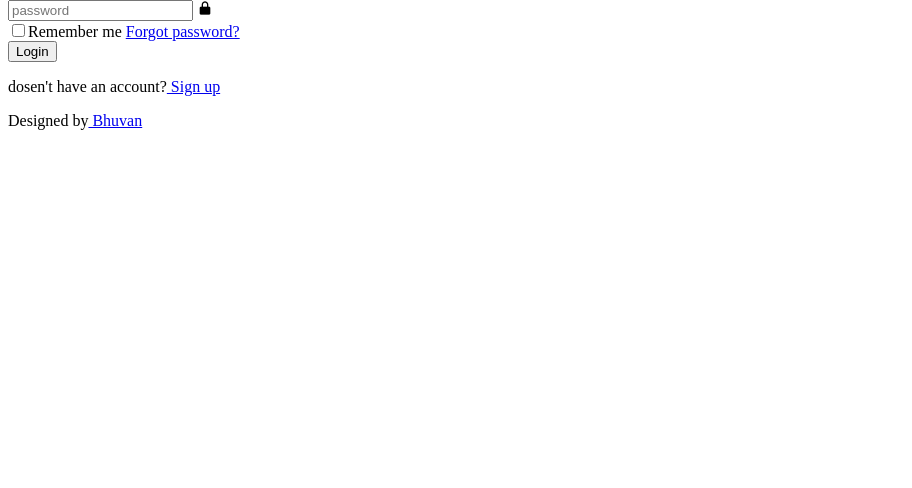
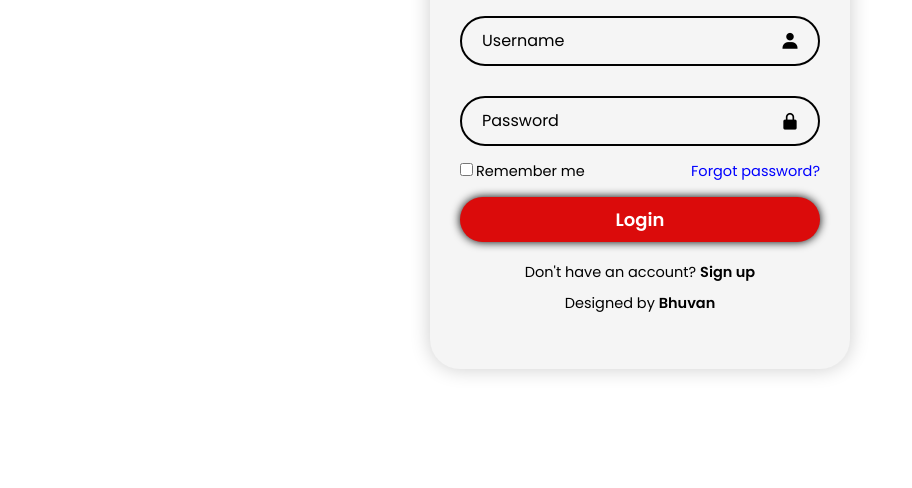
Before and after one commit to Bhuvan-Anupoju/Pinterest-Login-Page, a plain HTML site: page index.html in a window 1280 px wide. Shown: the part 312-800 px from the top of the page, without its empty margins (0-912 px from the left). Drawn offline with nearby package versions, Linux system fonts and the light colour scheme.

Commit message:
Update index.html

```diff
--- a/index.html
+++ b/index.html
@@ -1,39 +1,205 @@
 <!DOCTYPE html>
-<html lang="UTF-8">
+<html lang="en">
   <head>
     <meta charset="UTF-8" />
-    <link rel="shortcut icon" type="pinterest-icon" href="https://www.freepnglogos.com/uploads/pinterest-icon-transparent-background-5.png">
-    <meta http-equiv="X-UA-Compatible" content="IE=edge">
-    <meta name="viewpoart" content="width=device-width",initial-scale=1.0"></meta>
+    <link
+      rel="shortcut icon"
+      type="image/png"
+      href="https://www.freepnglogos.com/uploads/pinterest-icon-transparent-background-5.png"
+    />
+    <meta http-equiv="X-UA-Compatible" content="IE=edge" />
+    <meta name="viewport" content="width=device-width, initial-scale=1.0" />
     <title>pinterest.com</title>
-    <link rel="stylesheet" href="style.css">
-    <link href='https://unpkg.com/boxicons@2.1.4/css/boxicons.min.css' rel='stylesheet'>
+
+    <link
+      href="https://unpkg.com/boxicons@2.1.4/css/boxicons.min.css"
+      rel="stylesheet"
+    />
+    <style>
+      @import url("https://fonts.googleapis.com/css2?family=Poppins:wght@300;400;500;600;700;800;900&display=swap");
+
+      * {
+        margin: 0;
+        padding: 0;
+        box-sizing: border-box;
+        font-family: "Poppins", sans-serif;
+      }
+
+      body {
+        display: flex;
+        justify-content: center;
+        align-items: center;
+        min-height: 100vh;
+
+        background-repeat: no-repeat;
+        background-size: cover;
+        background-position: center;
+        padding: 20px;
+      }
+
+      .wrapper {
+        width: 100%;
+        max-width: 420px;
+        background: whitesmoke;
+        color: black;
+        border-radius: 30px;
+        padding: 40px 30px;
+        box-shadow: 0 0 20px rgba(0, 0, 0, 0.2);
+      }
+
+      .wrapper h1 {
+        text-align: center;
+        color: rgb(214, 8, 8);
+        font-size: 60px;
+      }
+
+      .wrapper h2 {
+        text-align: center;
+        font-size: 32px;
+      }
+
+      .input-box {
+        position: relative;
+        width: 100%;
+        height: 50px;
+        margin: 30px 0;
+      }
+
+      .input-box input {
+        width: 100%;
+        height: 100%;
+        background: transparent;
+        border: 2px solid black;
+        border-radius: 40px;
+        font-size: 16px;
+        padding: 20px 45px 20px 20px;
+        outline: none;
+        color: black;
+      }
+
+      .input-box input::placeholder {
+        color: black;
+      }
+
+      .input-box i {
+        position: absolute;
+        right: 20px;
+        top: 50%;
+        transform: translateY(-50%);
+        font-size: 20px;
+      }
+
+      .remember-forgot {
+        display: flex;
+        justify-content: space-between;
+        font-size: 14.5px;
+        margin: -15px 0 15px;
+        flex-wrap: wrap;
+        gap: 10px;
+      }
+
+      .remember-forgot label input {
+        accent-color: blue;
+        margin-right: 3px;
+      }
+
+      .remember-forgot a {
+        color: blue;
+        text-decoration: none;
+      }
+
+      .remember-forgot a:hover {
+        text-decoration: underline;
+      }
+
+      .btn {
+        width: 100%;
+        height: 45px;
+        background: rgb(219, 11, 11);
+        border: none;
+        border-radius: 40px;
+        box-shadow: 0 0 10px black;
+        cursor: pointer;
+        font-size: 18px;
+        color: white;
+        font-weight: 600;
+        transition: background 0.3s ease;
+      }
+
+      .btn:hover {
+        background-color: rgba(255, 0, 0, 0.815);
+      }
+
+      .btn:active {
+        background-color: black;
+      }
+
+      .register-link {
+        font-size: 14.5px;
+        text-align: center;
+        margin: 20px 0 15px;
+      }
+
+      .register-link p {
+        margin-top: 10px;
+      }
+
+      .register-link a {
+        color: black;
+        text-decoration: none;
+        font-weight: 600;
+      }
+
+      .register-link a:hover {
+        text-decoration: underline;
+      }
+
+      /* Responsive */
+      @media (max-width: 480px) {
+        .wrapper {
+          padding: 30px 20px;
+        }
+
+        .wrapper h1 {
+          font-size: 50px;
+        }
+
+        .wrapper h2 {
+          font-size: 26px;
+        }
+
+        .btn {
+          font-size: 16px;
+        }
+      }
+    </style>
   </head>
   <body>
     <div class="wrapper">
-      <form action="">
-        <h1 style="color:rgb(214, 8, 8); font-size:80px;"><i class='bx bxl-pinterest'></i></h1>
-        <h2 style="font-size:45px;">Welcome to pinterest</h2>
+      <form action="#">
+        <h1><i class="bx bxl-pinterest"></i></h1>
+        <h2>Welcome to Pinterest</h2>
         <div class="input-box">
-          <input type="text" placeholder="Username" required>
-          <i class='bx bxs-user'></i>
+          <input type="text" placeholder="Username" required />
+          <i class="bx bxs-user"></i>
         </div>
         <div class="input-box">
-          <input type="password" placeholder="password" required>
-          <i class='bx bxs-lock-alt'></i>
+          <input type="password" placeholder="Password" required />
+          <i class="bx bxs-lock-alt"></i>
         </div>
         <div class="remember-forgot">
-          <label><input type="checkbox">Remember me</label>
+          <label><input type="checkbox" />Remember me</label>
           <a href="#">Forgot password?</a>
         </div>
         <button type="submit" class="btn">Login</button>
-
         <div class="register-link">
-          <p>dosen't have an account?<a href="pinterest home page/index.html"> Sign up</a></p>
-          <p>Designed by<a href="#"> Bhuvan</a></p>
+          <p>
+            Don't have an account?
+            <a href="pinterest home page/index.html">Sign up</a>
+          </p>
+          <p>Designed by <a href="#">Bhuvan</a></p>
         </div>
       </form>
     </div>
   </body>
-
 </html>
```
